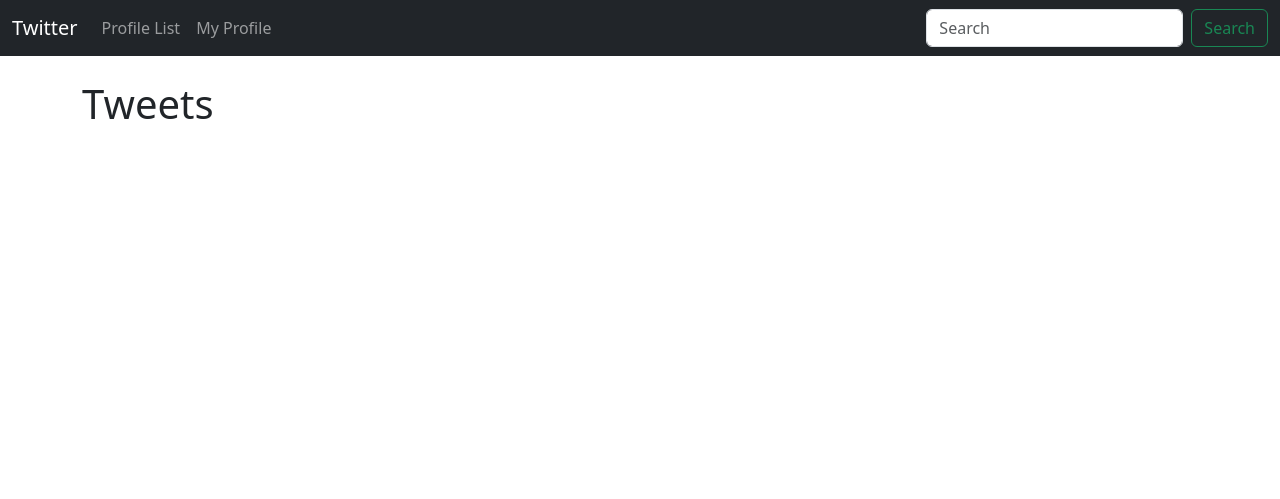
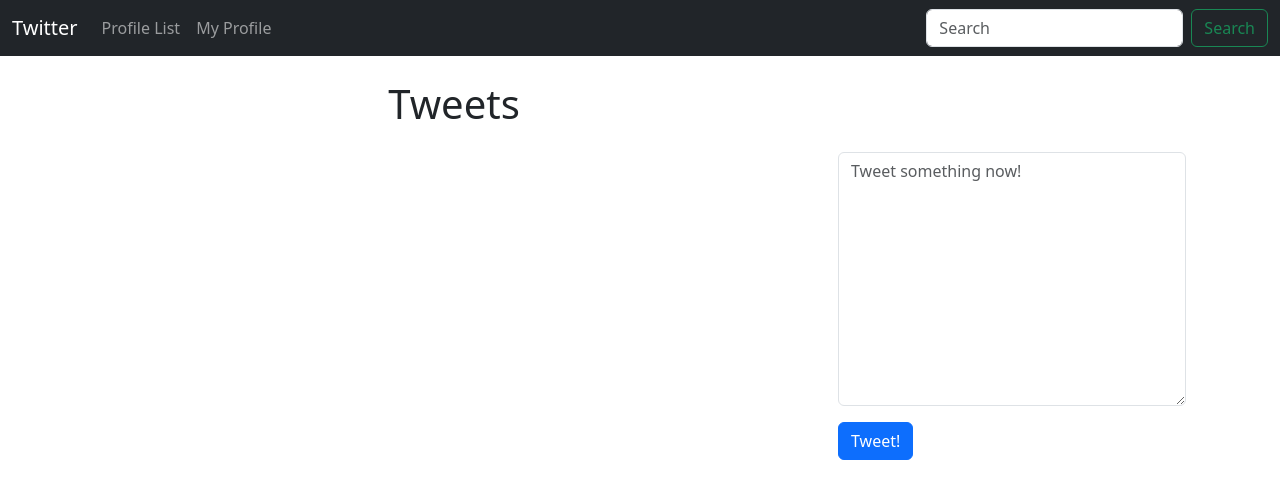
Before and after one commit to JayGaba/social-media-django, a Django app: page / in a window 1280 px wide. Shown: the top 499 px of the page. Run offline with Django 5.2, Linux system fonts and the light colour scheme; the visitor is signed in with stand-in values (Sample User, id 1); data that the repository does not hold is empty.

Commit message:
Add basic functionality to post a tweet

```diff
--- /dev/null
+++ b/twitter/forms.py
@@ -0,0 +1,9 @@
+from django import forms
+from .models import Tweet
+
+class TweetForm(forms.ModelForm):
+    body = forms.CharField(widget=forms.widgets.Textarea(attrs={"placeholder": "Tweet something now!", "class":"form-control",}), max_length=200, required=True, label="")
+
+    class Meta:
+        model=Tweet
+        exclude = ("user",)
--- a/twitter/templates/home.html
+++ b/twitter/templates/home.html
@@ -1,20 +1,35 @@
 {% extends 'base.html' %}
 
-
 {% block content %}
-<h1>Tweets</h1><br>
+<div class="container-fluid">
+    <div class="row">
+        <div class="col-8">
+            <h1 class="text-center">Tweets</h1><br>
 
             {% for tweet in tweets %}
-<div class="card text-bg-light">
-
-    <div class="card-body " >
+            <div class="card text-bg-light mb-4" style="text-align: left;">
+                <div class="card-body">
                     <blockquote class="blockquote mb-0">
                         <p>{{tweet.body}}</p>
-        <footer class="blockquote-footer"><i>@{{tweet.user|lower}}</i></footer>
+                        <footer class="blockquote-footer"><i>@{{tweet.user|lower}} at {{tweet.created_at }}</i></footer>
                     </blockquote>
                 </div>
             </div>
-    <br><br>
             {% endfor %}
+        </div>
 
+        {% if form %}
+            <div class="col-4"><br><br><br>
+                <form method="POST">
+                    {% csrf_token %}
+                    {{ form.as_p }}
+
+                    <button type="submit" class="btn btn-primary">Tweet!</button>
+                </form>
+            </div>
+
+        {% endif %}
+
+    </div>
+</div>
 {% endblock content %}
--- a/twitter/templates/profile.html
+++ b/twitter/templates/profile.html
@@ -13,7 +13,7 @@
                 <div class="card-body " >
                   <blockquote class="blockquote mb-0">
                     <p>{{tweet.body}}</p>
-                    <footer class="blockquote-footer"><i>@{{tweet.user|lower}}</i></footer>
+                    <footer class="blockquote-footer"><i>@{{tweet.user|lower}} at {{tweet.created_at }}</i></footer>
                   </blockquote>
                 </div>
               </div>
--- a/twitter/views.py
+++ b/twitter/views.py
@@ -1,12 +1,26 @@
 from django.shortcuts import render,redirect,get_object_or_404
 from django.contrib import messages
 from .models import Profile, Tweet
+from .forms import TweetForm
 
 def home(request):
     if request.user.is_authenticated:
+        form = TweetForm(request.POST or None)
+        if request.method == "POST":
+            if form.is_valid():
+                tweet = form.save(commit=False)
+                tweet.user = request.user
+                tweet.save()
+                messages.success(request, ("Your tweet has been posted!"))
+                return redirect('home')
+
         tweets = Tweet.objects.all().order_by("-created_at")
+        return render(request, 'home.html', {"tweets":tweets, "form":form})
 
-    return render(request, 'home.html', {"tweets":tweets})
+    else:
+        tweets = Tweet.objects.all().order_by("-created_at")
+        return render(request, 'home.html', {"tweets":tweets})
+
 
 def profile_list(request):
     if request.user.is_authenticated:
```
Lines whose indentation alone changed are shown as unchanged.
